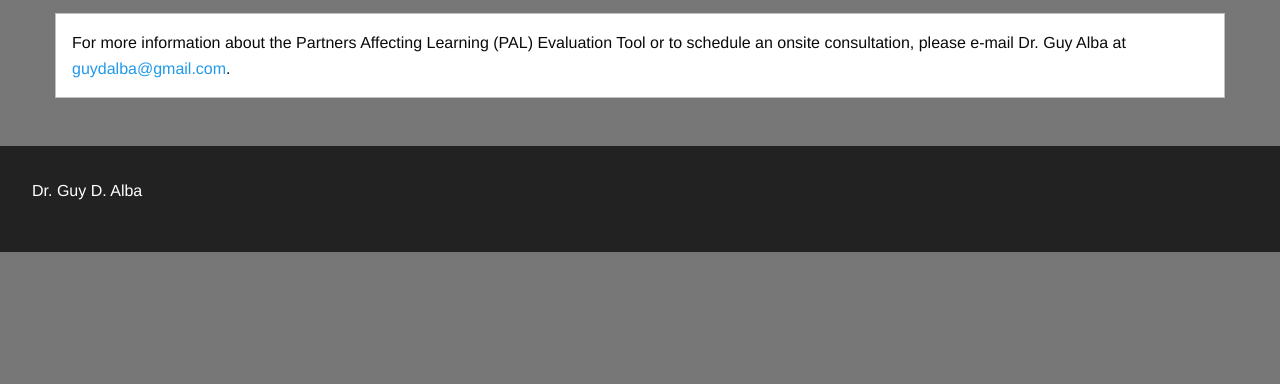
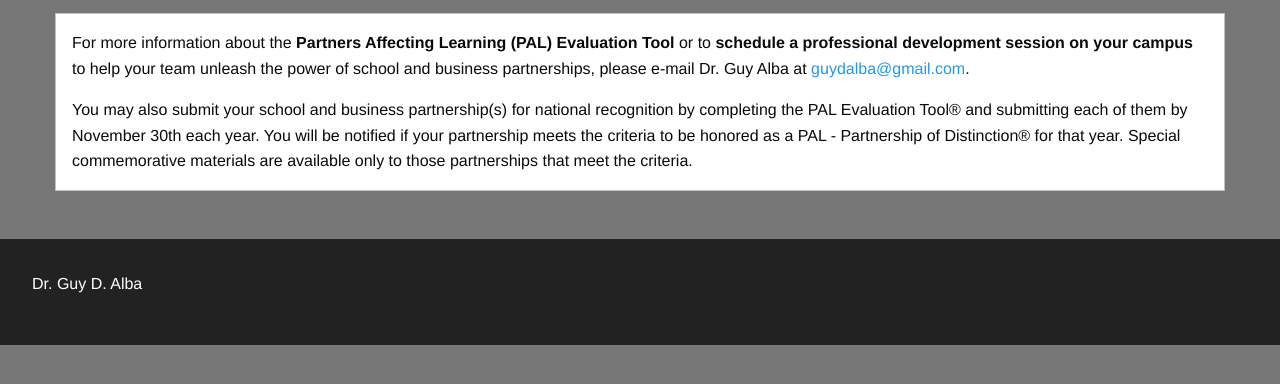
Before and after one commit to joealba/partnersaffectinglearning, a website: page contact/index.html in a window 1280 px wide. Shown: the part 200-584 px from the top of the page. Drawn offline with nearby package versions, Linux system fonts and the light colour scheme.

Commit message:
add contact text

```diff
--- a/contact/index.html
+++ b/contact/index.html
@@ -24,7 +24,9 @@
       <div class="large-12 columns">
         <div class="callout">
 
-        <p>For more information about the Partners Affecting Learning (PAL) Evaluation Tool or to schedule an onsite consultation, please e-mail Dr. Guy Alba at <a href="mailto:guydalba@gmail.com">guydalba@gmail.com</a>.</p>
+        <p>For more information about the <b>Partners Affecting Learning (PAL) Evaluation Tool</b> or to <b>schedule a professional development session on your campus</b> to help your team unleash the power of school and business partnerships, please e-mail Dr. Guy Alba at <a href="mailto:guydalba@gmail.com">guydalba@gmail.com</a>.</p>
+
+        <p>You may also submit your school and business partnership(s) for national recognition by completing the PAL Evaluation Tool® and submitting each of them by November 30th each year. You will be notified if your partnership meets the criteria to be honored as a PAL - Partnership of Distinction® for that year.  Special commemorative materials are available only to those partnerships that meet the criteria.</p>
 
         </div>
       </div>
```
